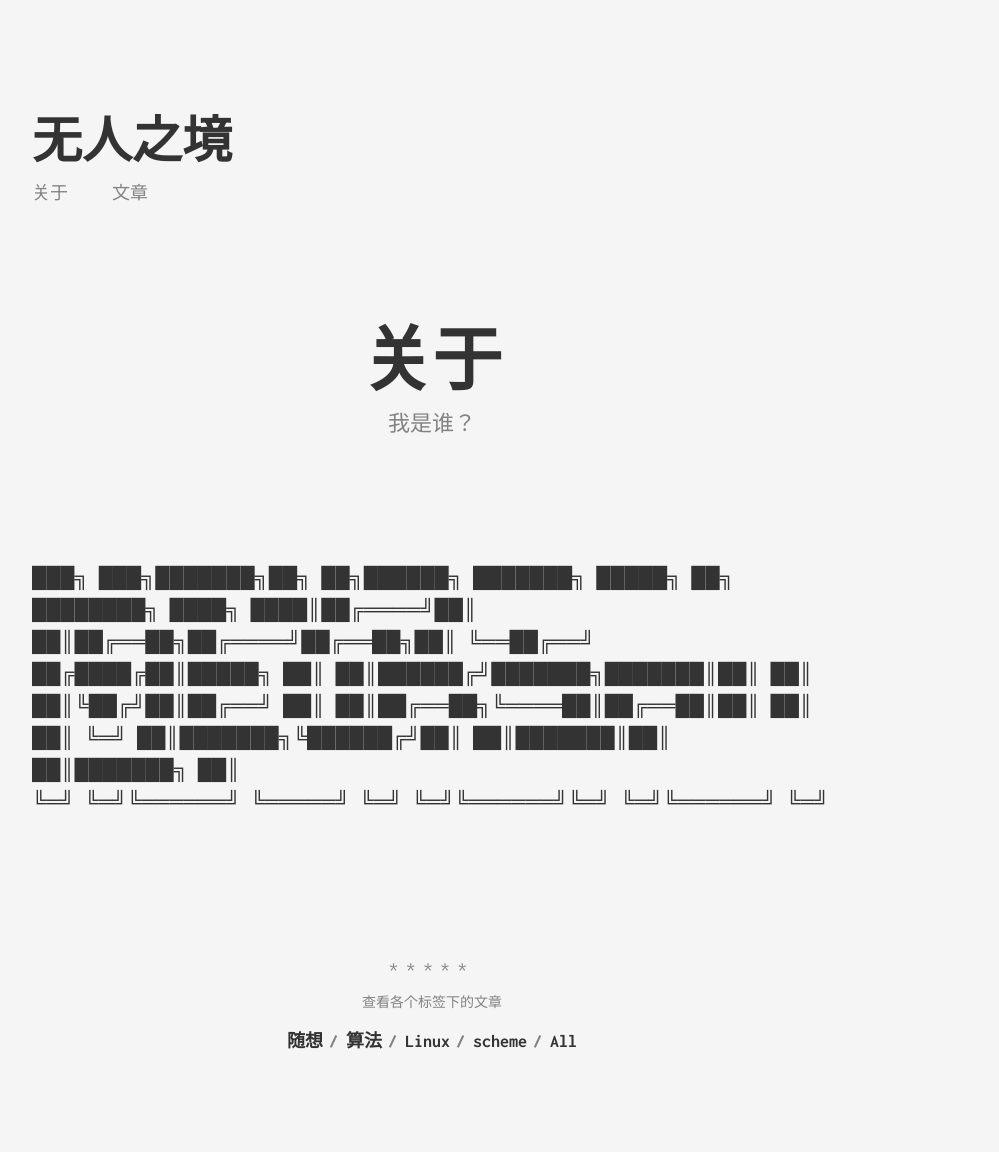
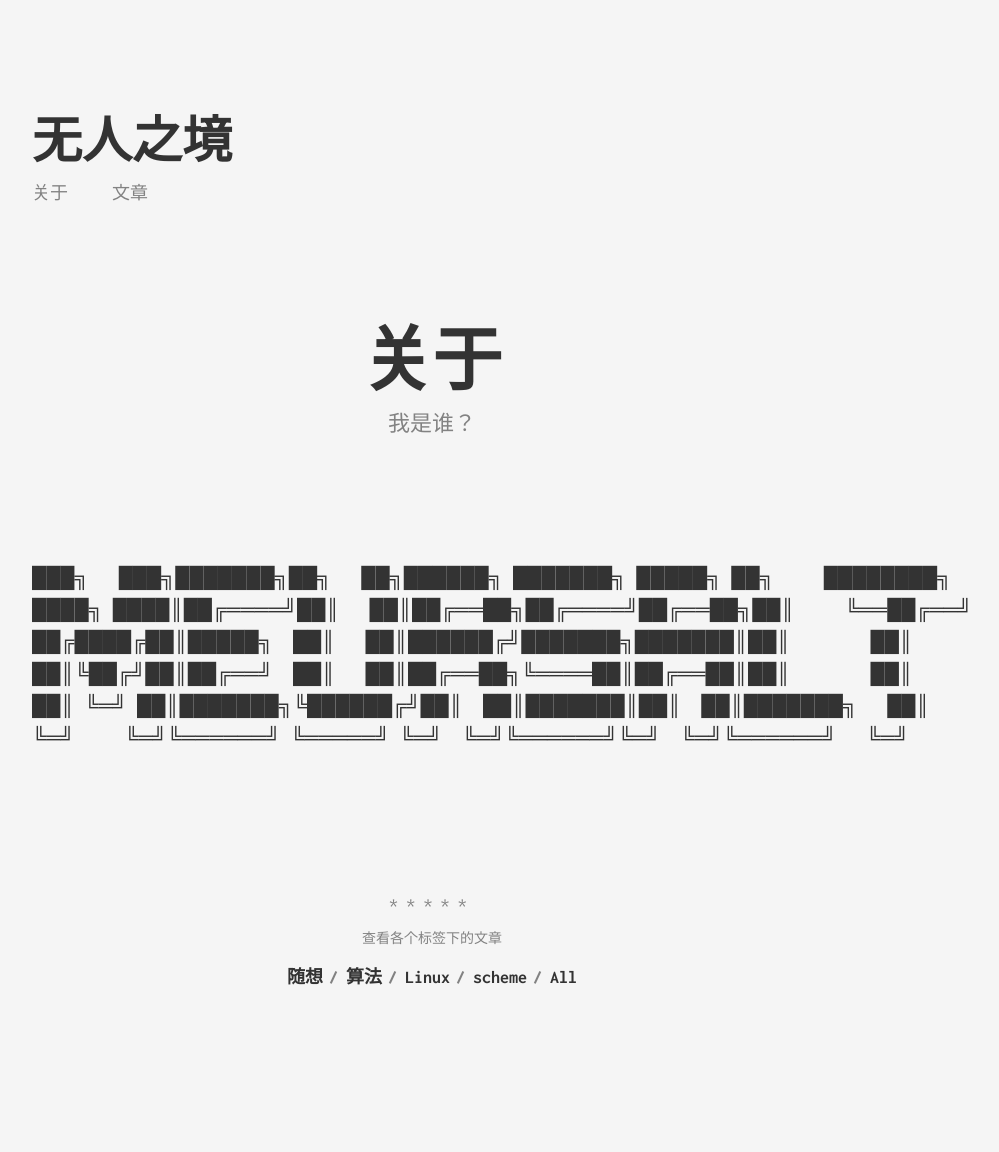
Before and after one commit to Meursau1T/WongRuoran.github.io, a Jekyll site: the page built from about.md, in a window 1280 px wide. Shown: the whole page, without its empty margins (208-1207 px from the left). Built offline with Jekyll 4.4.1, drawn with Linux system fonts in a browser that asks for light colours; after the commit the page ends 1088 px from its top, so only the background shows below that.

Commit message:
change space

```diff
--- a/about.md
+++ b/about.md
@@ -7,9 +7,9 @@ permalink: /about/
 
 
 
-███╗   ███╗███████╗██╗   ██╗██████╗ ███████╗ █████╗ ██╗     ████████╗
-████╗ ████║██╔════╝██║   ██║██╔══██╗██╔════╝██╔══██╗██║     ╚══██╔══╝
-██╔████╔██║█████╗  ██║   ██║██████╔╝███████╗███████║██║        ██║
-██║╚██╔╝██║██╔══╝  ██║   ██║██╔══██╗╚════██║██╔══██║██║        ██║
-██║ ╚═╝ ██║███████╗╚██████╔╝██║  ██║███████║██║  ██║███████╗   ██║
-╚═╝     ╚═╝╚══════╝ ╚═════╝ ╚═╝  ╚═╝╚══════╝╚═╝  ╚═╝╚══════╝   ╚═╝
+███╗&nbsp;&nbsp;&nbsp;███╗███████╗██╗&nbsp;&nbsp;&nbsp;██╗██████╗&nbsp;███████╗&nbsp;█████╗&nbsp;██╗&nbsp;&nbsp;&nbsp;&nbsp;&nbsp;████████╗
+████╗&nbsp;████║██╔════╝██║&nbsp;&nbsp;&nbsp;██║██╔══██╗██╔════╝██╔══██╗██║&nbsp;&nbsp;&nbsp;&nbsp;&nbsp;╚══██╔══╝
+██╔████╔██║█████╗&nbsp;&nbsp;██║&nbsp;&nbsp;&nbsp;██║██████╔╝███████╗███████║██║&nbsp;&nbsp;&nbsp;&nbsp;&nbsp;&nbsp;&nbsp;&nbsp;██║
+██║╚██╔╝██║██╔══╝&nbsp;&nbsp;██║&nbsp;&nbsp;&nbsp;██║██╔══██╗╚════██║██╔══██║██║&nbsp;&nbsp;&nbsp;&nbsp;&nbsp;&nbsp;&nbsp;&nbsp;██║
+██║&nbsp;╚═╝&nbsp;██║███████╗╚██████╔╝██║&nbsp;&nbsp;██║███████║██║&nbsp;&nbsp;██║███████╗&nbsp;&nbsp;&nbsp;██║
+╚═╝&nbsp;&nbsp;&nbsp;&nbsp;&nbsp;╚═╝╚══════╝&nbsp;╚═════╝&nbsp;╚═╝&nbsp;&nbsp;╚═╝╚══════╝╚═╝&nbsp;&nbsp;╚═╝╚══════╝&nbsp;&nbsp;&nbsp;╚═╝
```
